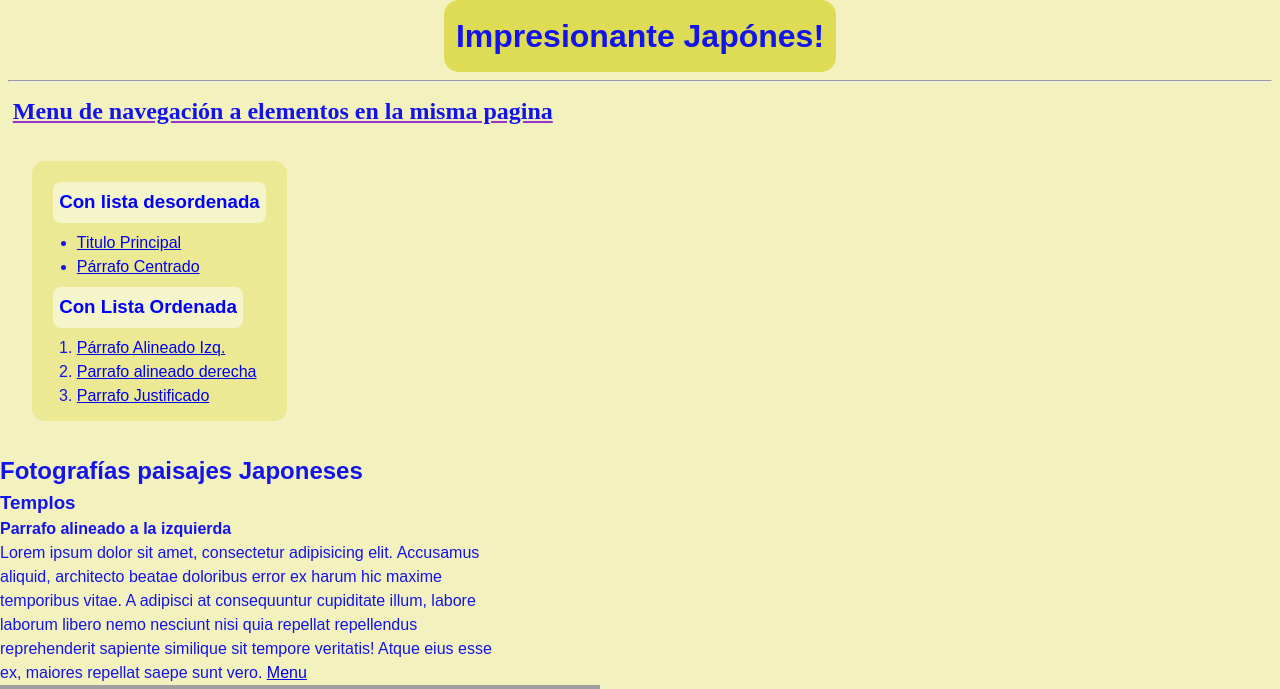
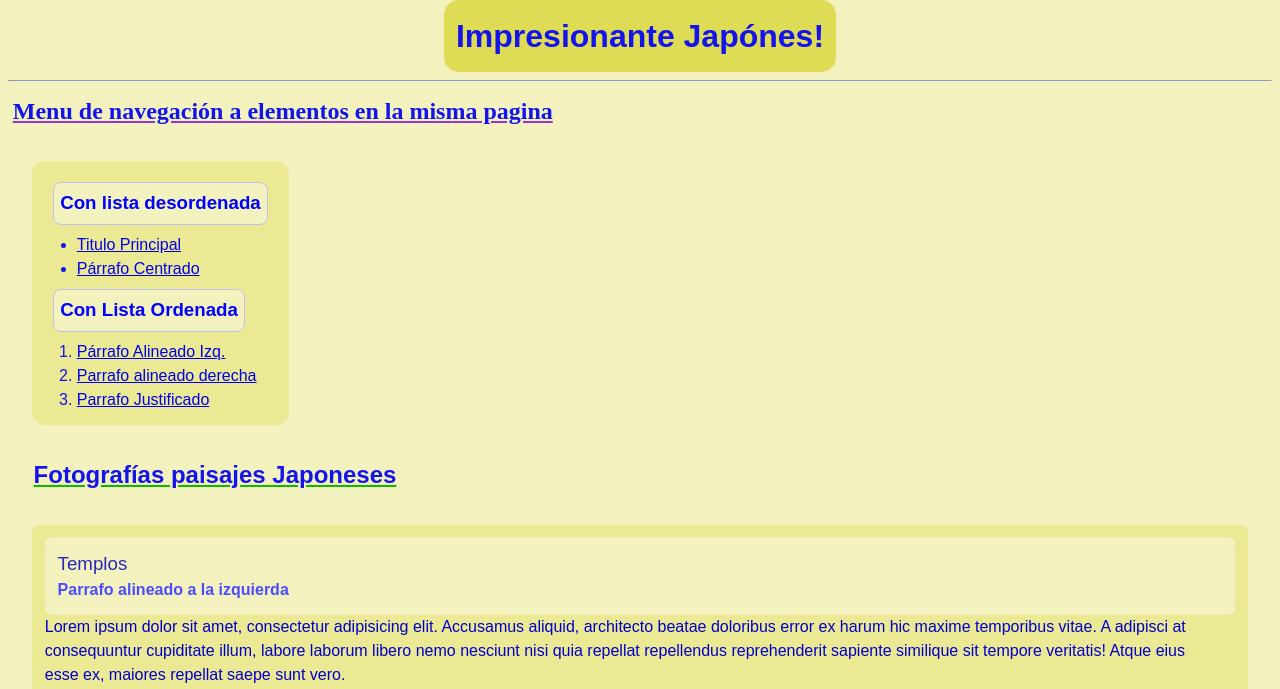
Before and after one commit to barbusanofelix/HTML_CSS_JavaScrit_eFundae, a PHP site: the page made by HTML/29 Reto 3 Primera Web estilizada con CSS.html in a window 1280 px wide. Shown: the top 689 px of the page. Run offline with PHP 8.4, Linux system fonts and the light colour scheme; grey boxes are pictures that could not be loaded.

Commit message:
Casi listo el reto 3

```diff
--- a/HTML/29 Reto 3 Primera Web estilizada con CSS.html
+++ b/HTML/29 Reto 3 Primera Web estilizada con CSS.html
@@ -19,7 +19,7 @@
                     <li class="nav__li"><a class="nav__link" rel="nofollow" href="#tituloPrincipal">Titulo
                             Principal</a></li>
                     <li class="nav__li"><a class="nav__link" rel="nofollow" href="#p_align_centrado">Párrafo
-                        Centrado</a></li>
+                            Centrado</a></li>
                 </ul>
                 <!-- ol =ordered list -->
                 <h3 class="nav__titulo">Con Lista Ordenada</h3>
@@ -28,7 +28,7 @@
                             Alineado Izq.</a>
                     </li>
                     <li class="nav__li"><a class="nav__link" href="#p_align_der">Parrafo
-                        alineado derecha</a>
+                            alineado derecha</a>
                     </li>
                     <li class="nav__li"><a class="nav__link" href="#p_align_justify">Parrafo Justificado</a>
                     </li>
@@ -50,7 +50,7 @@
                             izquierda</h4>
                     </header>
                     <div class="articulo__contenido">
-                        <p class="articulo__parrafo articulo__parrafo--izquierda" id="p_align_izq" style="text-align:left; width:500px">
+                        <p class="articulo__parrafo articulo__parrafo--izquierda" id="p_align_izq">
                             Lorem ipsum dolor sit amet, consectetur adipisicing
                             elit. Accusamus aliquid, architecto beatae
                             doloribus error ex
@@ -61,7 +61,8 @@
                             sapiente similique sit tempore veritatis! Atque eius
                             esse ex, maiores
                             repellat saepe sunt vero.
-                            <a class="articulo__link" href="#menu">Menu</a>
+                            <br>
+                            <a class="link--irMenu" href="#menu">Menu</a>
                         </p>
 
                         <img class="articulo__img" width="600" height="600" src="https://media.istockphoto.com/id/876560704/es/foto/fuji-de-jap%C3%B3n-en-la-primavera.jpg?s=612x612&w=0&k=20&c=xx0xzo4GV4mJdEDPztEGMuMsmeBJru28Nh0KYDSNW6E=" alt="Bello templo Japones antiguo, con arboles floridos a su alrededor y gran montaña al fondo con pico nevado y crepusculo multicolor en el cielo ">
@@ -74,7 +75,7 @@
                         <h3 class="articulo__header-titulo">Templos</h3>
                         <h4 class="articulo__header-subtitulo">Detalle, en párrafo justificado a la derecha</h4>
                     </header>
-                    <p class="articulo__parrafo articulo__parrafo--derecha" id="p_align_der" style="text-align:right; width:500px;"> Lorem ipsum
+                    <p class="articulo__parrafo articulo__parrafo--derecha" id="p_align_der"> Lorem ipsum
                         dolor sit amet, consectetur
                         adipisicing elit. Accusamus aliquid, architecto
                         beatae
@@ -87,20 +88,21 @@
                         similique sit tempore veritatis! Atque eius
                         esse ex, maiores
                         repellat saepe sunt vero.
-                        <a class="articulo__link" href="#menu">Menu</a>
+                        <br>
+                        <a class="link--irMenu" href="#menu">Menu</a>
                     </p>
-                    <img class="articulo__img" width="600" height="600" src="https://content.r9cdn.net/rimg/dimg/77/2b/18a03dc3-lm-3981-16805560b18.jpg?width=290&height=280&xhint=1791&yhint=1651&crop=true" alt="Templo japones con mucho olor rojo">
+                    <img class="articulo__img" src="https://content.r9cdn.net/rimg/dimg/77/2b/18a03dc3-lm-3981-16805560b18.jpg?width=290&height=280&xhint=1791&yhint=1651&crop=true" alt="Templo japones con mucho olor rojo">
 
-                    <hr class="divisor">
+
 
                 </article>
-
+                <hr class="divisor">
                 <article class="articulo">
                     <header class="articulo__header">
                         <h3 class="articulo__header-titulo">Lagos</h3>
                         <h4 class="articulo__header-subtitulo">Ejemplo de parrafo justificado</h4>
                     </header>
-                    <p class="articulo__parrafo articulo__parrafo--justificado" id="p_align_justify" style="text-align:center; width:500px;">
+                    <p class="articulo__parrafo articulo__parrafo--justificado" id="p_align_justify">
                         Lorem ipsum dolor sit amet, consectetur adipisicing
                         elit. Animi dolore doloremque ea eligendi eum
                         explicabo fuga id maiores mollitia, nemo nihil odit
@@ -110,14 +112,15 @@
                         explicabo fuga id maiores mollitia, nemo nihil odit
                         placeat quasi sequi, sit temporibus vitae.
                         Eveniet, fugiat.
-                        <a class="articulo__link" href="#menu">Menu </a>
+                        <br>
+                        <a class="link--irMenu" href="#menu">Menu </a>
                     </p>
                     <img class="articulo__img" width="600" height="600" src="https://www.nippon.com/es/ncommon/contents/guide-to-japan/2841384/2841384.jpg" alt="Dulce atardecer en lago muy calmado con arcos japones y fondo de montañas">
 
 
                     <h3 class="articulo__header-titulo">Detalles</h3>
                     <h5 class="articulo__header-subtitulo">Parrafo centrado</h5>
-                    <p class="articulo__parrafo articulo__parrafo--centrado" id="p_align_centrado" style="text-align:center; width:500px;">
+                    <p class="articulo__parrafo articulo__parrafo--centrado" id="p_align_centrado">
                         Lorem ipsum dolor sit amet, consectetur adipisicing
                         elit. Animi dolore doloremque ea eligendi eum
                         explicabo fuga id maiores mollitia, nemo nihil odit
@@ -127,7 +130,8 @@
                         explicabo fuga id maiores mollitia, nemo nihil odit
                         placeat quasi sequi, sit temporibus vitae.
                         Eveniet, fugiat.
-                        <a class="articulo__link" href="#menu"> Menu </a>
+                        <br>
+                        <a class="link--irMenu" href="#menu"> Menu </a>
                     </p>
                 </article>
             </section>
@@ -136,7 +140,7 @@
 
         <footer class="footer">
 
-            <a class="footer__link" href="#menu">Volvamos al menu</a>
+            <a class="link--irMenu" href="#menu">Volvamos al menu</a>
         </footer>
     </body>
 </html>
--- a/HTML/estilos29.css
+++ b/HTML/estilos29.css
@@ -81,15 +81,12 @@
 .nav {
   /* Separamos todo el menu de navegacion , ambas listas, del borde izquierdo, en unidades relativas */
   margin: 2rem;
-  /* Damos mismo tono del fondo pero aumente el brillo  */
-  background-color: hsl(
-    var(--tonoDelFondo),
-    68%,
-    75%
-  ); /* ! hay que poner el brillo de 52 a 92% */
-  /* Limito el backgroung al tamaño del texto en el menu  */
+  /* Damos mismo tono del fondo pero menos brillo  */
+  background-color: hsl(var(--tonoDelFondo), 68%, 75%);
+  /* Limito el backgroung al tamaño del texto en el menu, y veremos el background que lo rodea  */
   width: max-content;
   border-radius: 0.8rem;
+  /* Separar del borde */
   padding: 0.8rem;
 }
 
@@ -98,12 +95,138 @@
   color: hsl(var(--tonoDelTexto), 100%, 50%);
   /* Ancho del contenido */
   width: max-content;
-  background-color: hsl(var(--tonoDelFondo), 68%, 88%);
-  border-radius: 8px;
+  background-color: hsl(var(--tonoDelFondo), 68%, 85%);
+  border-radius: 0.5rem;
   padding: 0.4rem;
   margin: 0.5rem;
+  border:solid 0.02rem hsl(var(--tonoDelTexto), 68%, 85%);
 }
 
 .nav__li {
   margin-left: 2rem;
 }
+
+.articulos__titulo {
+  /* Hacemos un cambio de fuente para cumplir con el ejercicio */
+  font-family: sans-serif;
+  /* Lo separamos del header__titulo */
+  margin-top: 0.7rem;
+  text-decoration: underline rgb(13, 185, 1);
+  font-weight: bold;
+  /* 1 rem, toma como referencia el font-size definido en el root ( por defecto 16px=1rem) */
+  /* la "r" viene de root y la "em" viene de la "M"...se tomo el ancho de la M como patron */
+  margin-bottom: 1.5rem;
+  margin-left: 2.1rem;
+}
+
+.articulo {
+/* Separamos todo el menu de navegacion , ambas listas, del borde izquierdo, en unidades relativas */
+  margin: 2rem;
+  /* Damos mismo tono del fondo pero menos brillo  */
+  background-color: hsl(var(--tonoDelFondo), 68%, 75%);
+  /* Limito el ancho al 95% del view Width */
+  width: 95vw;
+  border-radius: 0.5rem;
+  /* Separar del borde */
+  padding: 0.8rem;
+
+}
+
+.articulo__header {
+  /* Centra el background dentro de articulo  */
+width: auto;
+background-color: hsl(var(--tonoDelFondo), 68%, 85%);
+padding: 0.8rem;
+border-radius: 0.5rem;
+}
+
+.articulo__header-titulo {
+  color: hsl(var(--tonoDelTexto), 65%, 45%);
+  font-family: fantasy;
+  font-weight: initial;
+}
+
+.articulo__header-subtitulo {
+  color: hsl(var(--tonoDelTexto), 100%, 65%);
+}
+
+.articulo__parrafo {
+  /* Defino el ancho como 90% del ancho de view width ( pantalla ) */
+  width:90vw;
+  margin-bottom: 2rem;
+  color: hsl(var(--tonoDelTexto), 100%, 40%);
+}
+
+/* Parrafo centrado */
+.articulo__parrafo--justificado {
+text-align:justify;
+}
+
+.articulo__parrafo--centrado {
+text-align:center;
+}
+
+.articulo__parrafo--izquierda {
+  text-align: left;
+}
+
+.articulo__parrafo--derecha {
+text-align: right;
+}
+
+.link--irMenu {
+  /* Un link es inLine y estos ocupan solo su contenido y no la linea completa  */
+  /* Para alinearlo a la izquierda hay que convertirlo a block, que ocupa la linea */
+  display: block;
+  /* Como bloque, que ocupa toda la linea si se puede alinear a la izquierda */
+  text-align: left;
+  /* Color igual al titulo de los articulos */
+  color: hsl(var(--tonoDelTexto), 65%, 45%);
+  /* Lo resaltamos en negrita */
+  font-weight: bold;
+  /* Letra cursiva para diferenciar el link */
+  font-family: cursive;
+  /* Background del fondo para resaltar el texto */
+  background-color: hsl(var(--tonoDelFondo), 68%, 85%);
+  /* Reajustamos el ancho para que el color de background ocupe solo el ancho del texto del link */
+  width: max-content;
+  /* Separamos un poco de los lados y extendemos asi el color claro que rodea el texto */
+  padding: 0.5rem;
+  /*  Redondeamos el aura blanca que rodea el texto */
+  border-radius: 0.3rem;
+  /* Lo separamos un poquito del parrafo anterior */
+  margin-top: 0.5rem;
+}
+
+.articulo__img {
+  /* Defino el ancho de la imagen en 60% del view width ( pantalla del momento)  */
+  width:60vw;
+  /* Para que mantenga la proporcion original que la altura de ajuste sola */
+  height:auto;
+  /* Una imagen es elemento inLine ( como si fuera una letra). Como bloque ocupara toda la linea */
+  display: block;
+  /* Despues de ser block le podemos decir que le ponga margenes automaticos ( reparte por los lados) = centrar */
+  margin: auto;
+  /* Le colocamos esquinas redondeadas a todas las imagenes*/
+  border-radius:1.5rem;
+/* Separamos la imagen del fondo */
+  margin-bottom: 3rem;
+  border: solid 0.1rem hsl(var(--tonoDelTexto), 65%, 45%);
+  /* SOMBRA INTERMEDIA */
+  /* 0px (X) | 10px (Y) | 20px (Difuminado) | Color con 60% de opacidad */
+  box-shadow: 0 10px 20px hsla(var(--tonoDelTexto), 65%, 20%, 0.6);
+
+}
+
+.footer {
+/* Separamos todo el menu de navegacion , ambas listas, del borde izquierdo, en unidades relativas */
+  margin: 2rem;
+  /* Damos mismo tono del fondo pero menos brillo  */
+  background-color: hsl(var(--tonoDelFondo), 68%, 75%);
+  /* Limito el ancho al 95% del view Width */
+  width: 95vw;
+  border-radius: 0.5rem;
+  /* Separar del borde */
+  padding: 0.8rem;
+
+}
```
